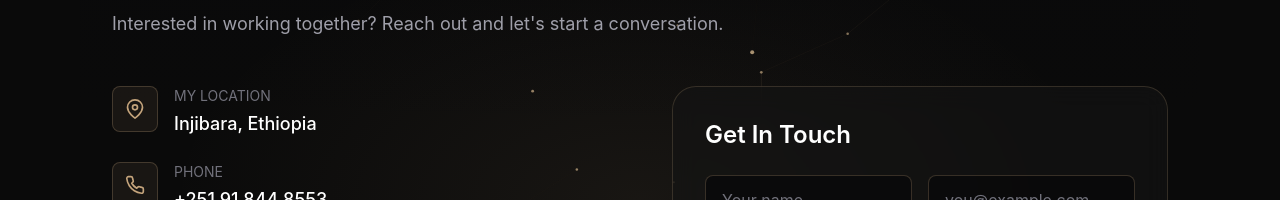
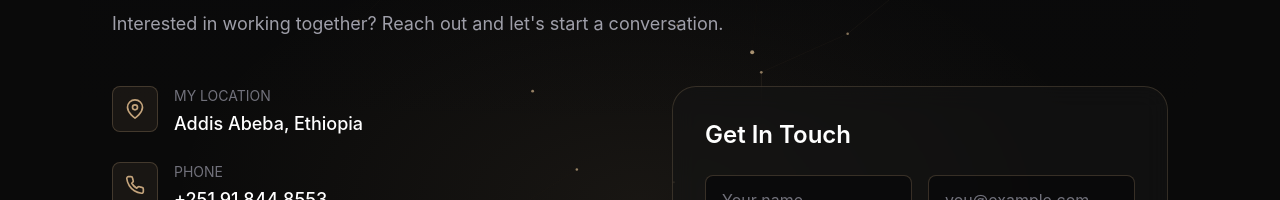
Before and after one commit to bini1695/intern-portfolio, a Next.js app in the folder my-portfolio/: page / in a window 1280 px wide. Shown: the part 5732-5932 px from the top of the page. Built offline with nearby package versions, Linux system fonts and the light colour scheme.

Commit message:
contact updated

```diff
--- a/my-portfolio/components/Contact.tsx
+++ b/my-portfolio/components/Contact.tsx
@@ -266,7 +266,7 @@ const Contact = () => {
               </div>
               <div>
                 <div className="text-sm text-zinc-500 mb-1">MY LOCATION</div>
-                <div className="text-lg font-medium text-white">Injibara, Ethiopia</div>
+                <div className="text-lg font-medium text-white">Addis Abeba, Ethiopia</div>
               </div>
             </div>
 
```
